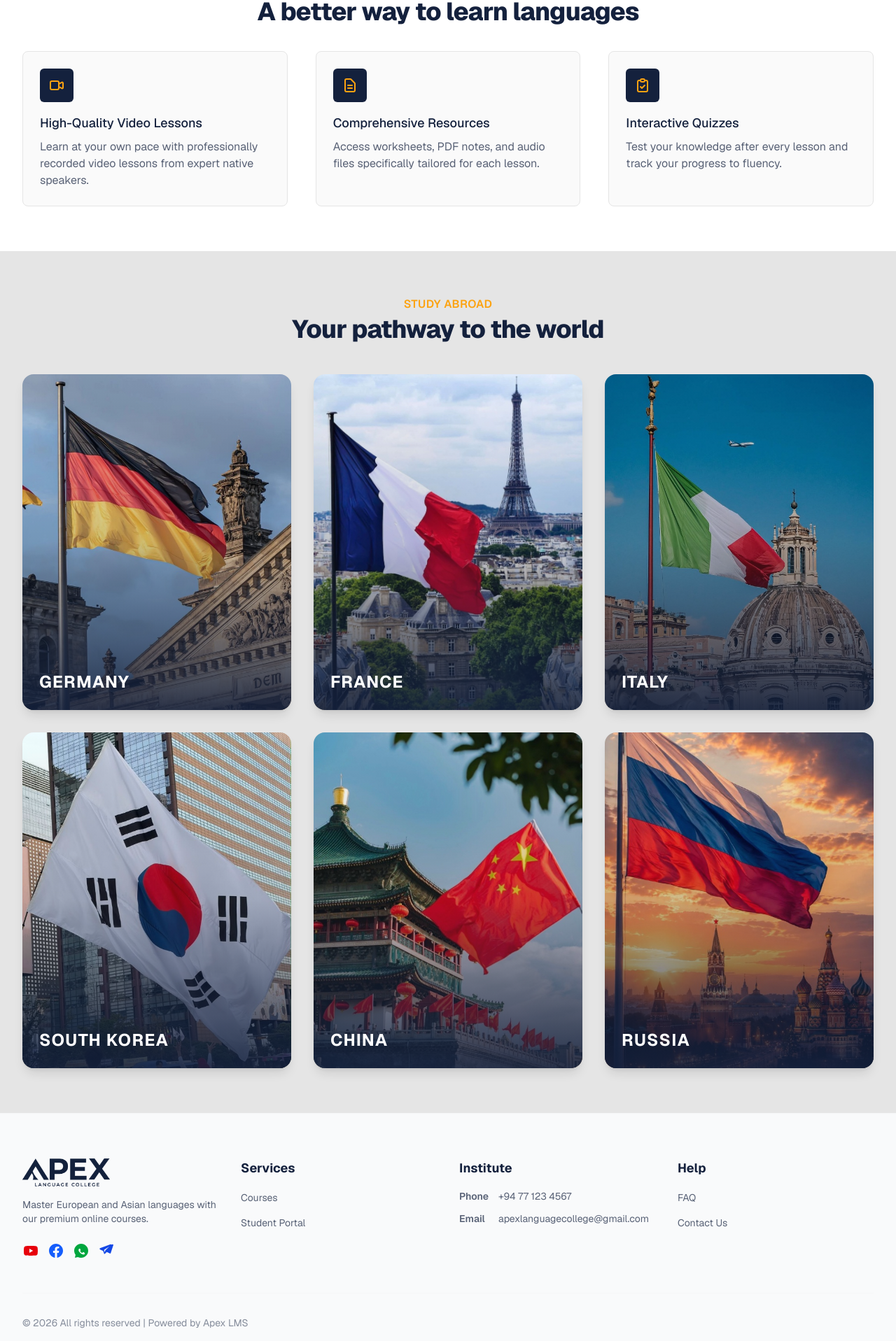
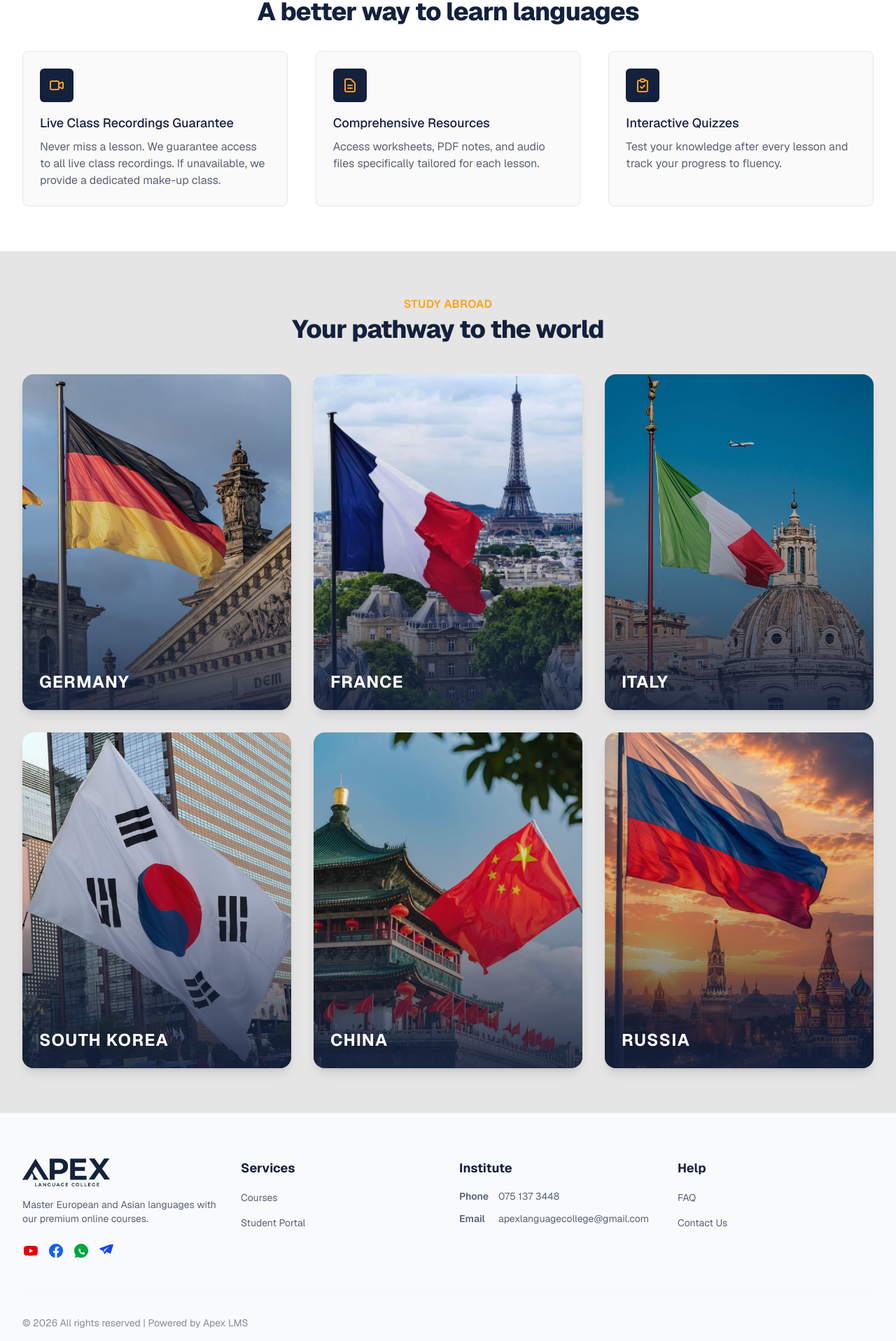
Before and after one commit to hasith360/LMS, a Next.js app: page / in a window 1280 px wide. Shown: the part 1427-3344 px from the top of the page at 70% size. Built offline with nearby package versions, Linux system fonts and the light colour scheme.

Commit message:
feat: update phone number and add live class recording guarantee

```diff
--- a/src/app/page.tsx
+++ b/src/app/page.tsx
@@ -154,9 +154,9 @@ export default function Home() {
                       <path strokeLinecap="round" strokeLinejoin="round" strokeWidth={2} d="M15 10l4.553-2.276A1 1 0 0121 8.618v6.764a1 1 0 01-1.447.894L15 14M5 18h8a2 2 0 002-2V8a2 2 0 00-2-2H5a2 2 0 00-2 2v8a2 2 0 002 2z" />
                     </svg>
                   </div>
-                  <h3 className="text-lg font-medium text-blue">High-Quality Video Lessons</h3>
+                  <h3 className="text-lg font-medium text-blue">Live Class Recordings Guarantee</h3>
                   <p className="mt-2 text-base text-blue/70">
-                    Learn at your own pace with professionally recorded video lessons from expert native speakers.
+                    Never miss a lesson. We guarantee access to all live class recordings. If unavailable, we provide a dedicated make-up class.
                   </p>
                 </div>
 
@@ -298,7 +298,7 @@ export default function Home() {
               <ul className="space-y-3 text-sm text-blue/70">
                 <li className="flex items-start">
                   <span className="font-semibold mr-2 w-12">Phone</span>
-                  <a href="tel:+94771234567" className="hover:text-gold transition-colors">+94 77 123 4567</a>
+                  <a href="tel:0751373448" className="hover:text-gold transition-colors">075 137 3448</a>
                 </li>
                 <li className="flex items-start">
                   <span className="font-semibold mr-2 w-12">Email</span>
```
